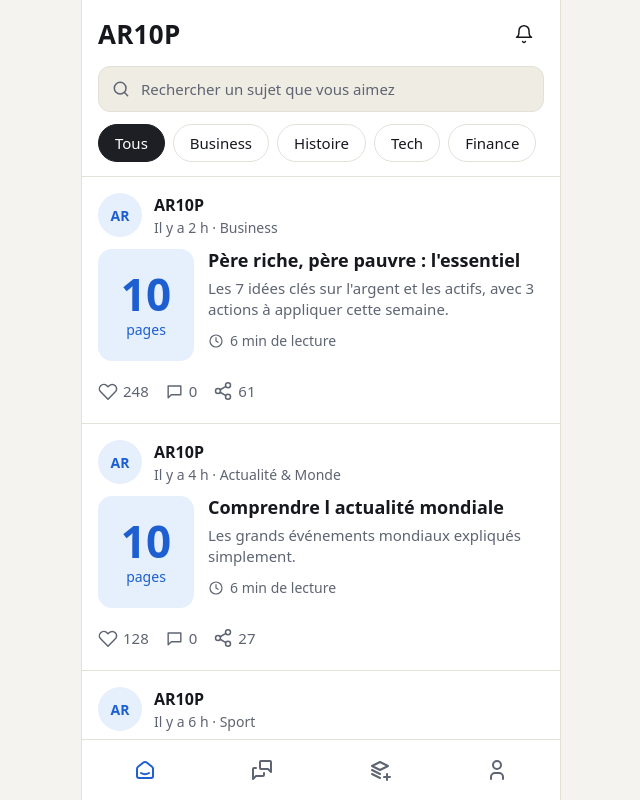
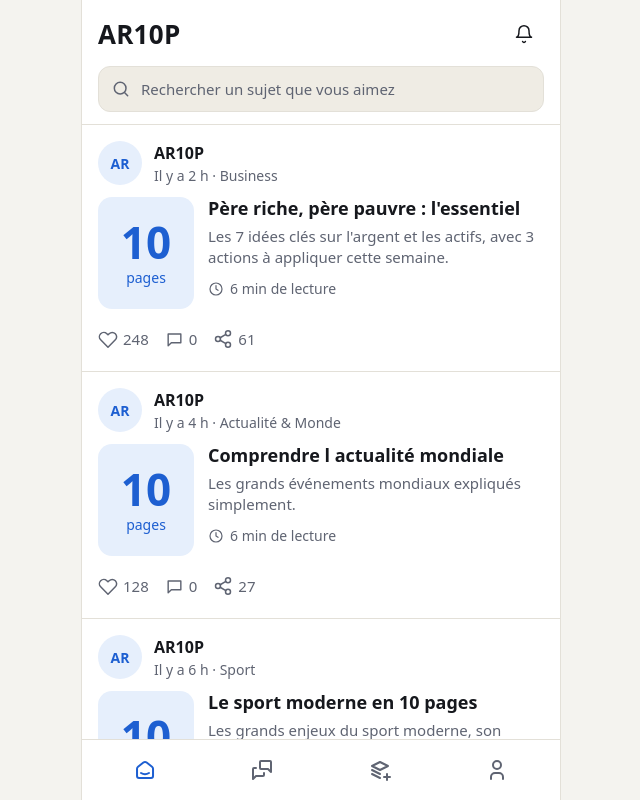
Before and after one commit to Malalatina586/AR10P, a Next.js app: page / in a window 1280 px wide. Shown: the top 800 px of the page, without its empty margins (319-959 px from the left). Built offline with nearby package versions, Linux system fonts and the light colour scheme.

Commit message:
simplify home header

```diff
--- a/src/components/Feed.tsx
+++ b/src/components/Feed.tsx
@@ -1,7 +1,7 @@
 "use client";
 
 import { useMemo, useRef, useState } from "react";
-import { CATEGORIES, FEED, SHOW_SPONSORED_AND_CREATOR } from "@/lib/mock-data";
+import { FEED, SHOW_SPONSORED_AND_CREATOR } from "@/lib/mock-data";
 import FeedCard from "./FeedCard";
 import { IconBell, IconSearch } from "./Icons";
 import BottomNav from "./BottomNav";
@@ -11,17 +11,15 @@ const norm = (s: string) => s.normalize("NFD").replace(/[\u0300-\u036f]/g, "").t
 
 export default function Feed() {
   const [query, setQuery] = useState("");
-  const [category, setCategory] = useState<string>("Tous");
   const searchRef = useRef<HTMLInputElement>(null);
 
   const items = useMemo(() => {
     const q = norm(query.trim());
     return FEED
       .filter((i) => SHOW_SPONSORED_AND_CREATOR || i.type === "summary")
-      .filter((i) => category === "Tous" || i.category === category)
       .filter((i) => !q || norm(`${i.title} ${i.description} ${i.category}`).includes(q))
       .sort((a, b) => +new Date(b.publishedAt) - +new Date(a.publishedAt)); // derniers ajouts d'abord
-  }, [query, category]);
+  }, [query]);
 
   return (
     <div className="app">
@@ -36,16 +34,11 @@ export default function Feed() {
           <IconSearch />
           <input ref={searchRef} type="search" value={query} onChange={(e) => setQuery(e.target.value)} placeholder="Rechercher un sujet que vous aimez" aria-label="Rechercher un sujet" />
         </label>
-        <div className="chips" role="tablist" aria-label="Catégories">
-          {["Tous", ...CATEGORIES].map((c) => (
-            <button key={c} role="tab" aria-selected={category === c} className={`chip${category === c ? " active" : ""}`} onClick={() => setCategory(c)}>{c}</button>
-          ))}
-        </div>
       </header>
 
       <main className="feed">
         {items.length === 0 ? (
-          <p className="empty">Aucun résumé pour « {query || category} » pour l&apos;instant.</p>
+          <p className="empty">Aucun résumé pour « {query} » pour l&apos;instant.</p>
         ) : (
           items.map((item) => <FeedCard key={item.id} item={item} />)
         )}
```
